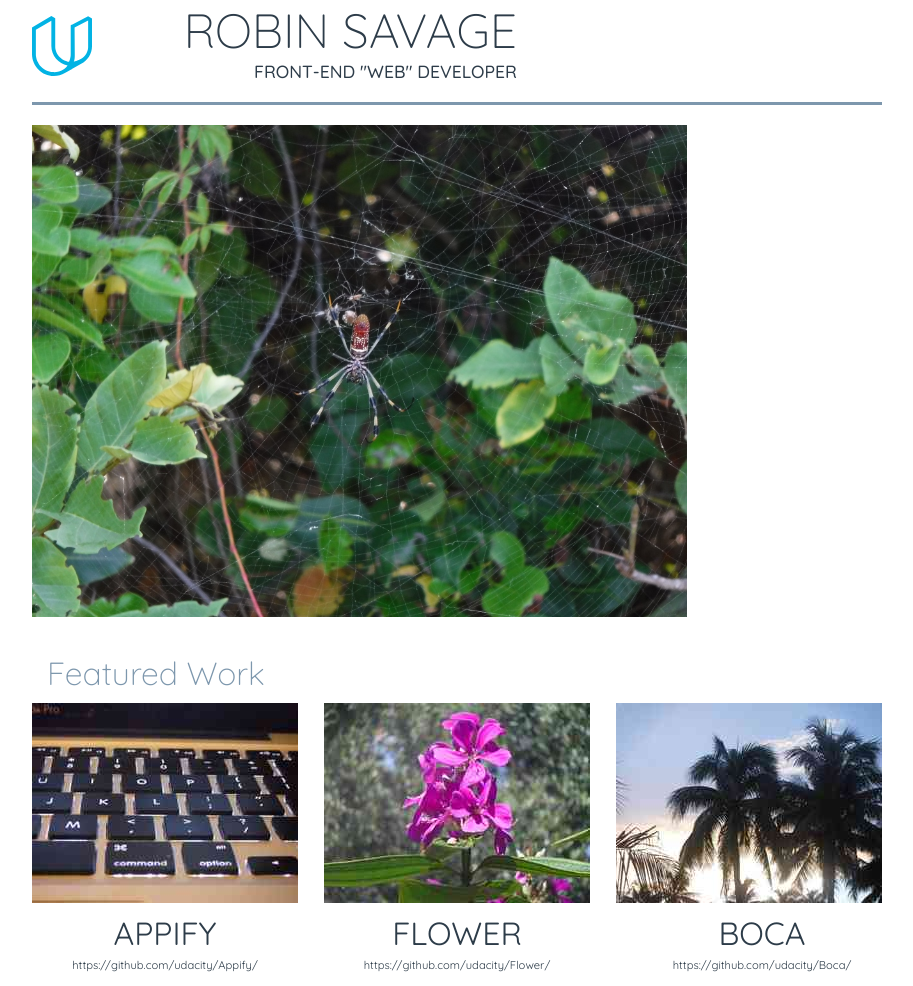
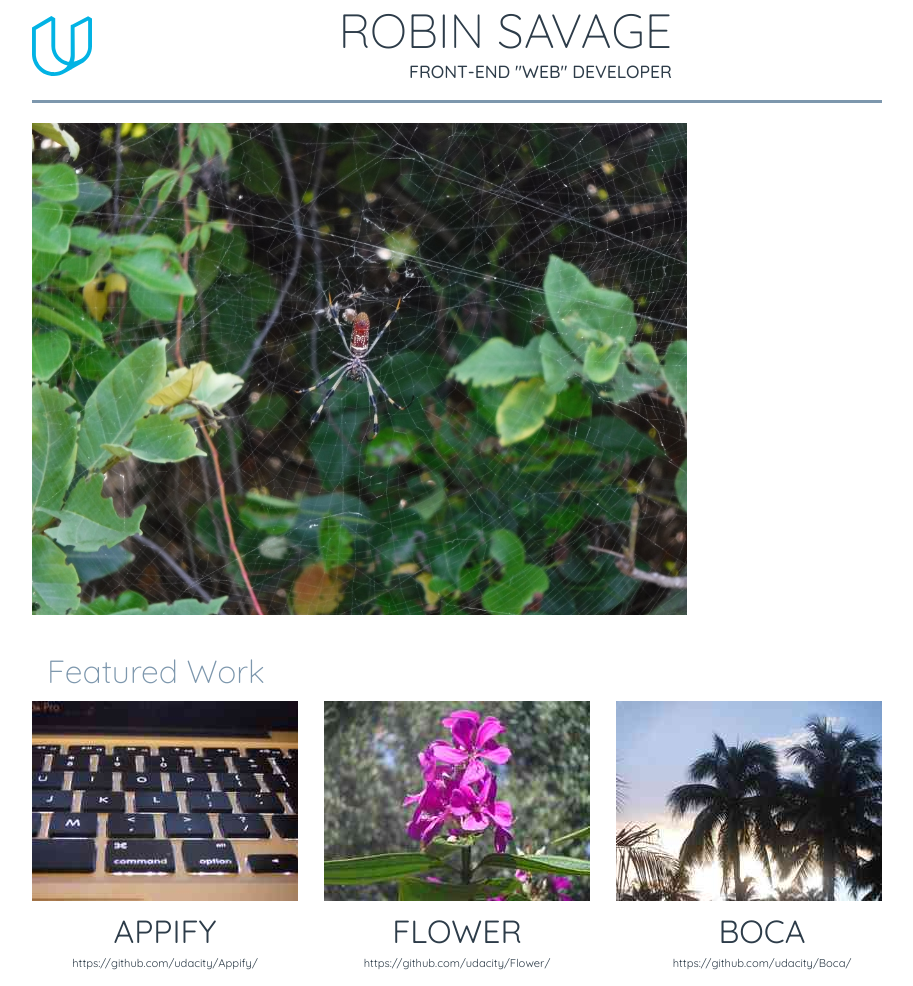
Before and after one commit to savagewebdev/Project-Portfolio, a website: page index.html in a window 1280 px wide. Shown: the whole page, without its empty margins (183-1096 px from the left). Drawn offline with Linux system fonts and the light colour scheme.

Commit message:
Header positioning

```diff
--- a/css/main.css
+++ b/css/main.css
@@ -62,7 +62,7 @@ body {
 	}
 
 	.header-row {
-		max-width: 850px;
+		width: 100%;
 	}
 
 	.col-12 {
@@ -70,15 +70,22 @@ body {
 	}
 
 	.header-inner {
-		position: static;
+		position: initial;
 		width: 50%;
 		margin-right: 0;
 	}
 
 	.header-outer {
 		width: 50%;
+		position: absolute;
+		float: right;
 		margin-right: 10px;
 		text-align: right;
+	}
+
+	ul {
+		width: calc((100% - 20px)/3);
+		position: absolute;
 	}
 
 }
```
